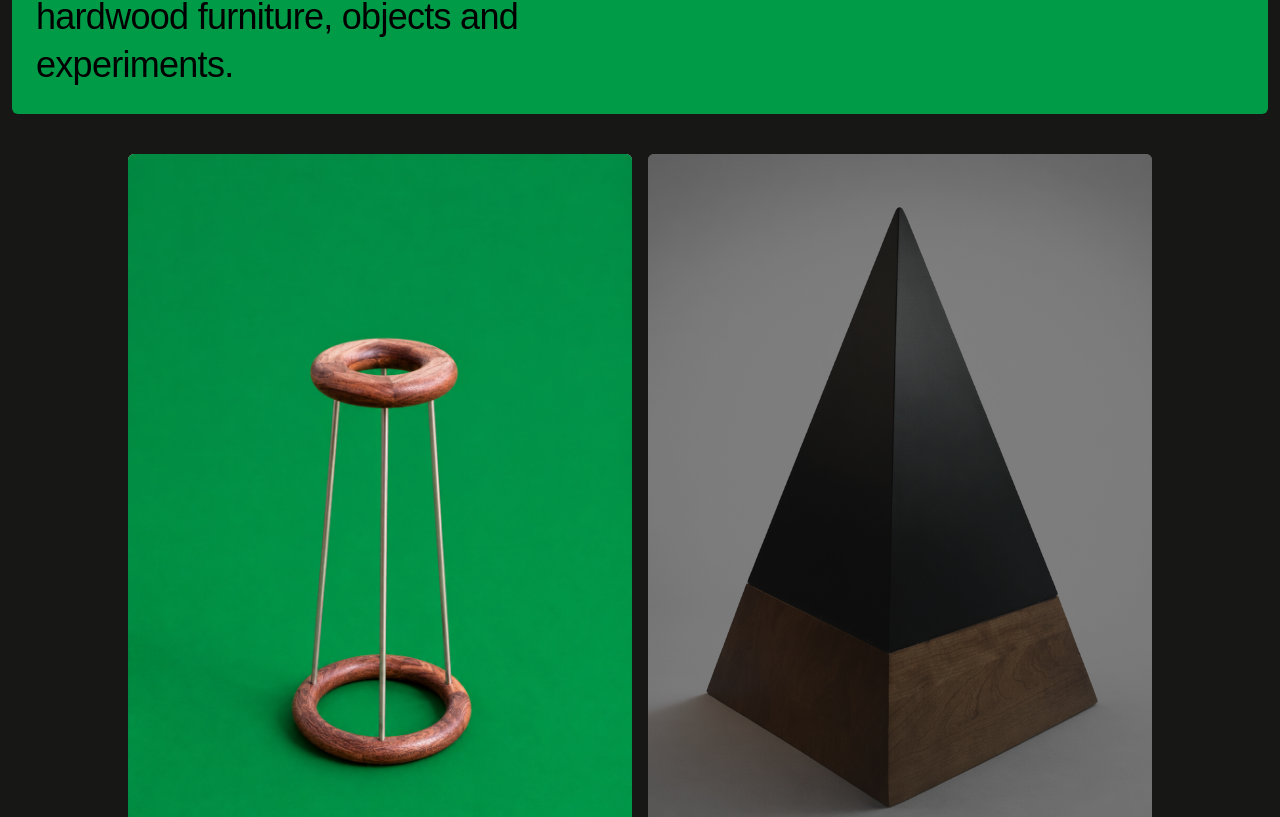
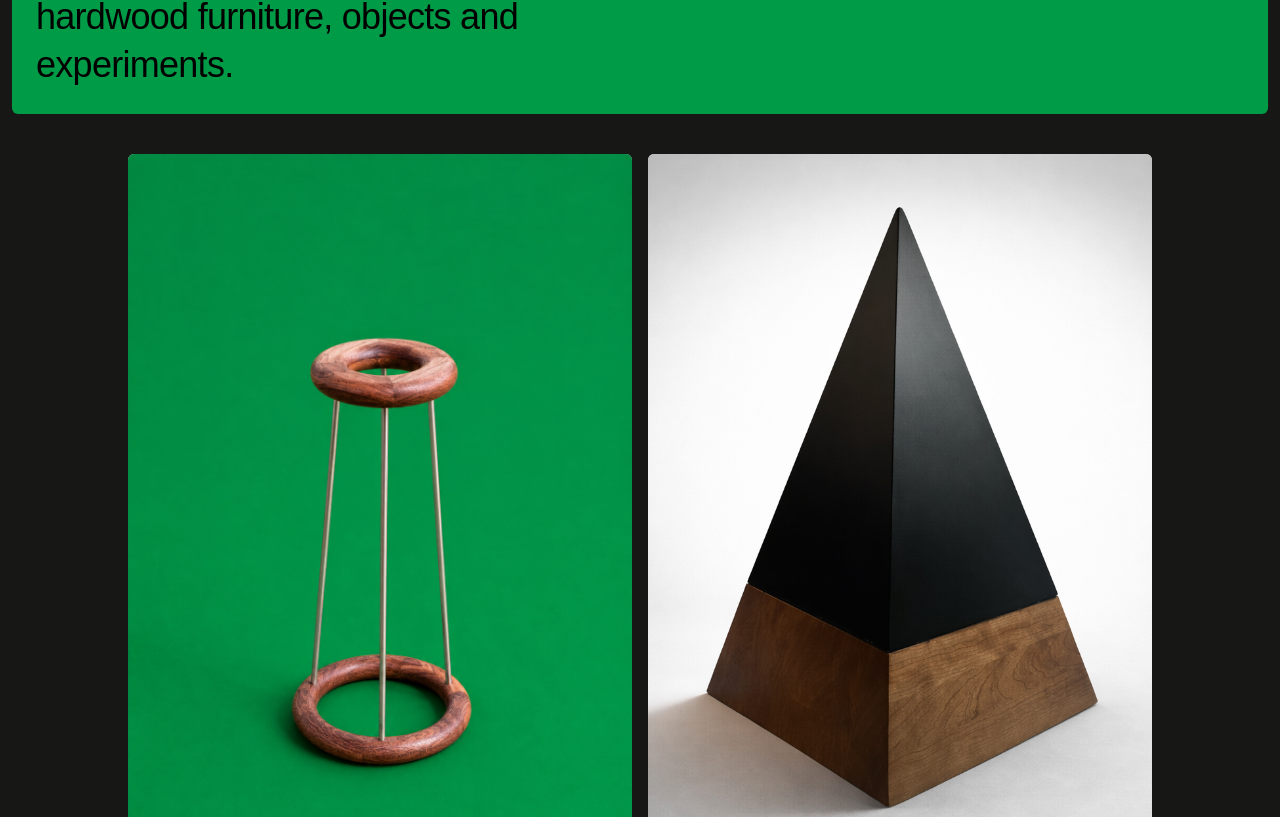
Before and after one commit to uncypdf/uncypdf.com, a Next.js app: page /collection in a window 1280 px wide. Shown: the part 363-1180 px from the top of the page. Built offline with nearby package versions, Linux system fonts and the light colour scheme.

Commit message:
Remove dimming from sold-out collection cards

```diff
--- a/app/collection/page.tsx
+++ b/app/collection/page.tsx
@@ -118,7 +118,7 @@ function CollectionCard({
   );
 
   if (isSoldOut) {
-    return <div className="group block cursor-not-allowed opacity-45">{cardContent}</div>;
+    return <div className="group block cursor-not-allowed">{cardContent}</div>;
   }
 
   return (
```
